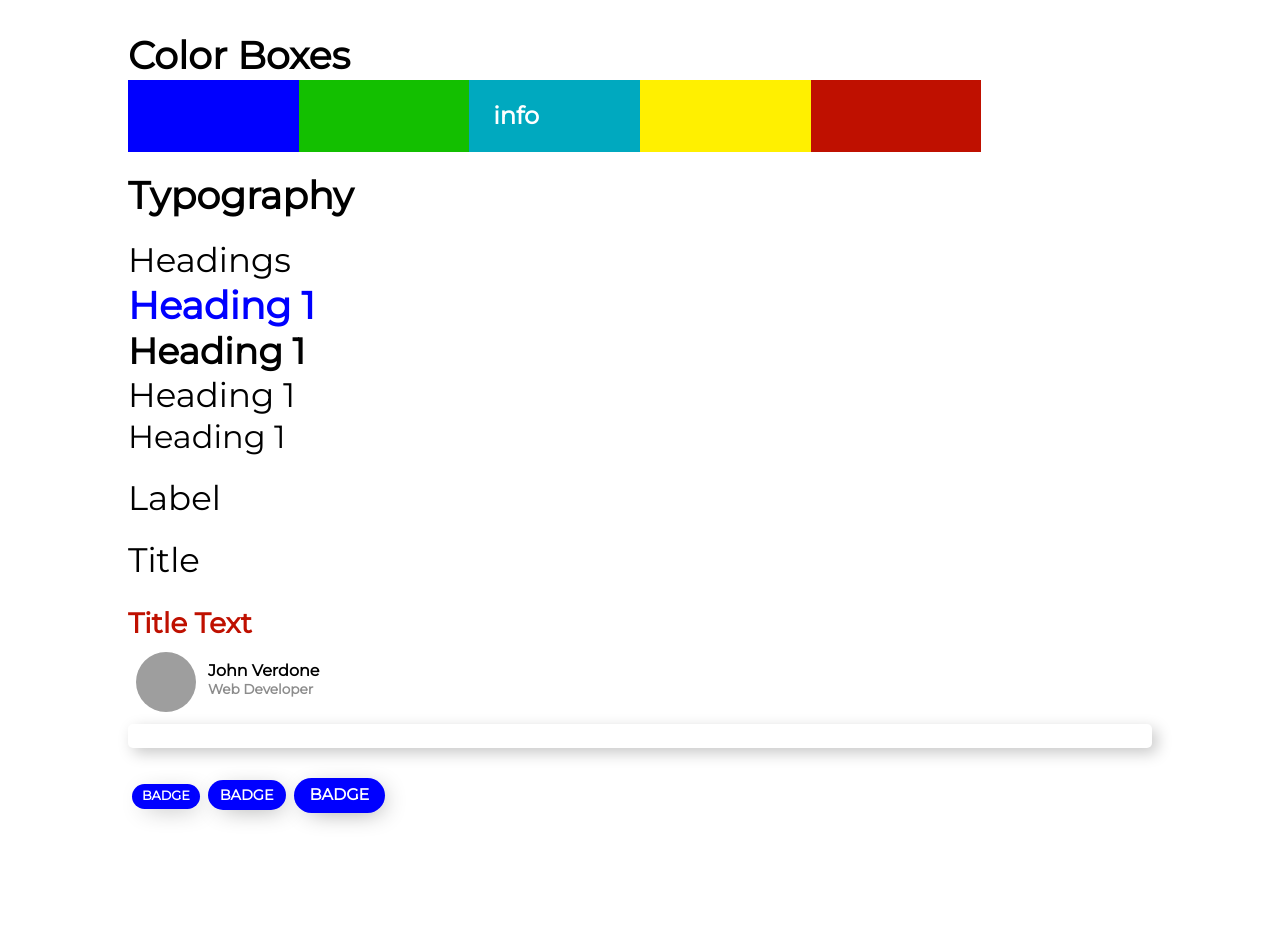
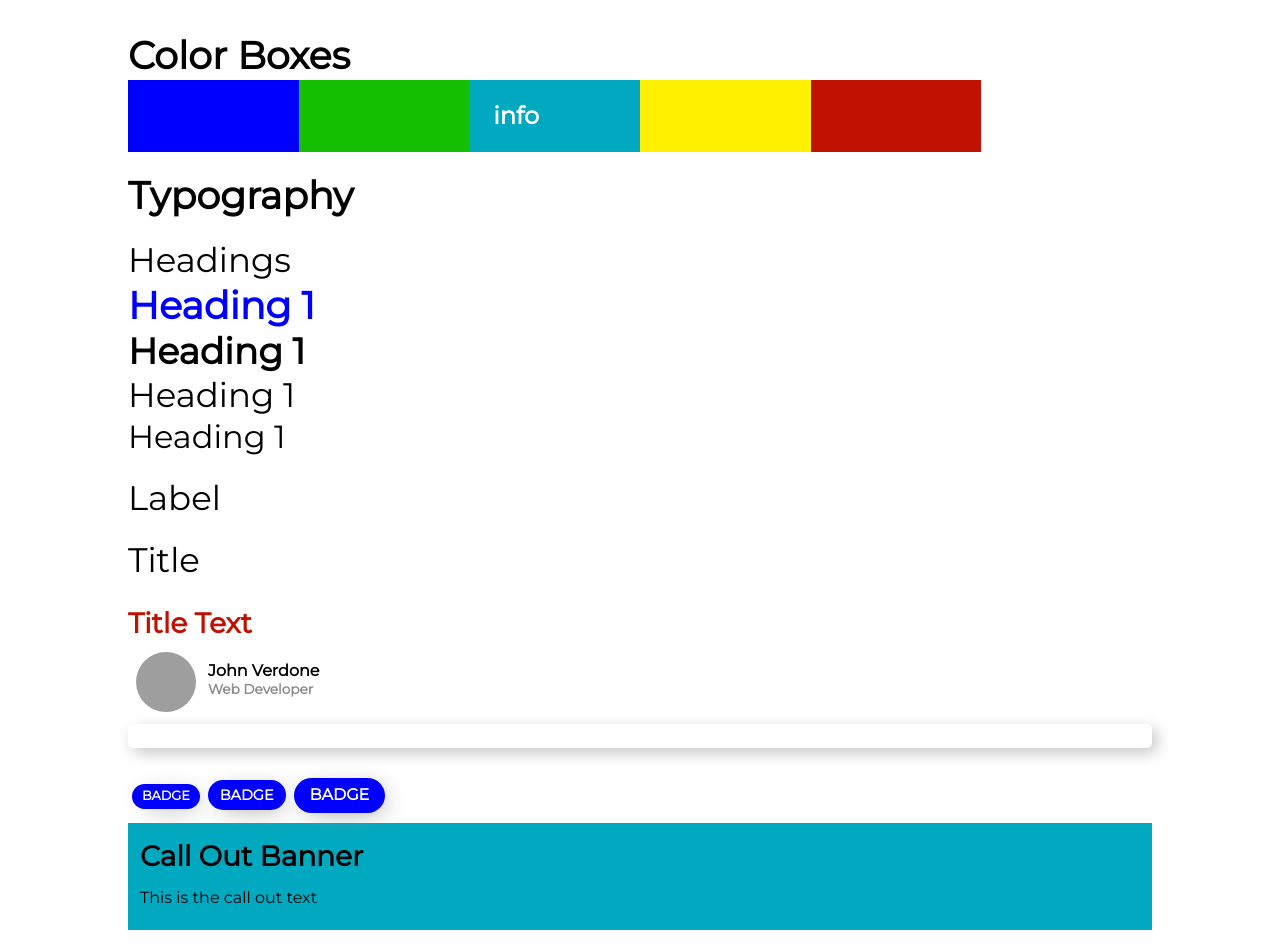
Before and after one commit to jminterwebs/jmdesign, a React (Create React App) app: page / in a window 1280 px wide. Shown: the top 952 px of the page. Before the commit the page ends 855 px from the top, so only its background shows below. Built offline with nearby package versions, Linux system fonts and the light colour scheme; grey boxes are pictures that could not be loaded; a web font is replaced by a local one.

Commit message:
Callout banner

```diff
--- a/src/components/App.js
+++ b/src/components/App.js
@@ -8,8 +8,10 @@ import Avatar from 'components/avatar/Avatar';
 import Card from 'components/card/Card';
 import Badge from 'components/badge/Badge';
 
-import 'styles/scss/global.scss';
-import 'styles/scss/localStyles.scss';
+import CalloutBanner from './calloutBanner/CalloutBanner';
+
+import '../styles/scss/global.scss';
+import '../styles/scss/localStyles.scss';
 
 export default function App() {
   return (
@@ -73,6 +75,14 @@ export default function App() {
       <Badge size="medium" label="badge" type="primary" />
 
       <Badge size="large" label="badge" type="primary" />
+
+      <br />
+
+      <CalloutBanner
+        title="Call Out Banner"
+        bodyText="This is the call out text"
+        type="info"
+      />
     </div>
   );
 }
--- /dev/null
+++ b/src/components/calloutBanner/CalloutBanner.js
@@ -0,0 +1,21 @@
+import React from 'react';
+
+import Title from '../typography/Title';
+import BodyText from '../typography/BodyText';
+
+import './calloutBanner.scss';
+import '../../styles/scss/global.scss';
+
+export default function CalloutBanner(props) {
+  const { title, bodyText, type, footer } = props;
+
+  const footerAction = footer || '';
+
+  return (
+    <div className={`calloutBanner ${type}`}>
+      <Title text={title} />
+      <BodyText>{bodyText}</BodyText>
+      {footerAction}
+    </div>
+  );
+}
--- /dev/null
+++ b/src/components/calloutBanner/calloutBanner.scss
@@ -0,0 +1,4 @@
+.calloutBanner {
+  padding: 0.75em;
+  color: black;
+}
```
